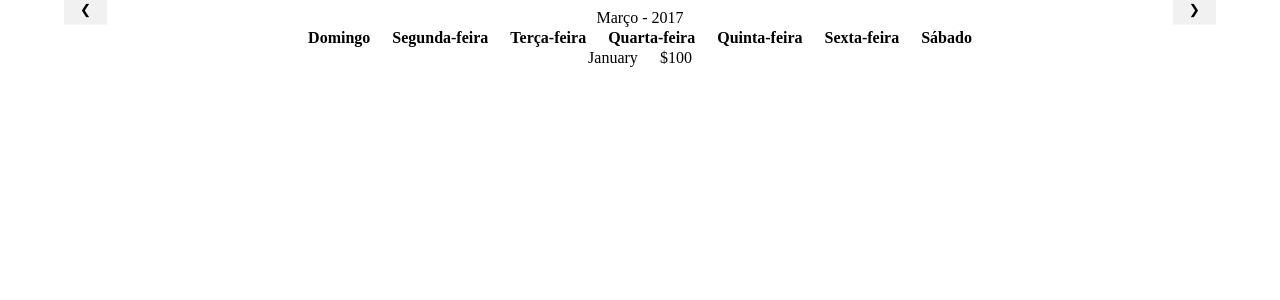
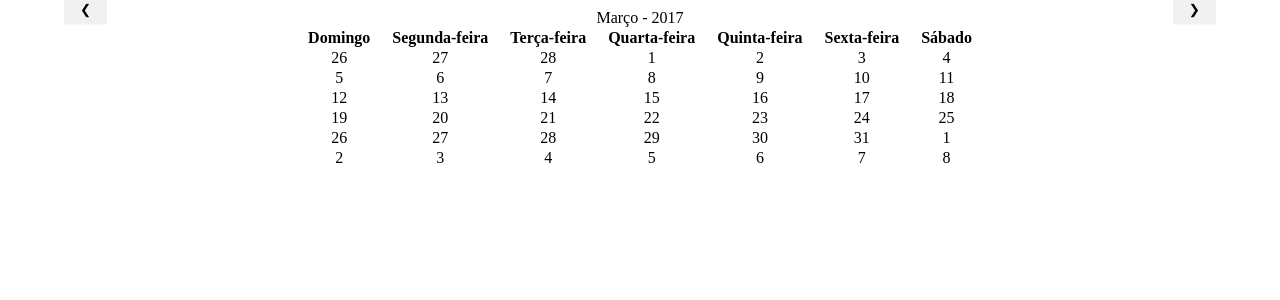
Before and after one commit to TreinoeDieta/Website, a Jekyll site: the page calendario/index.html, which Jekyll copies as it is, in a window 1280 px wide. Shown: the top 300 px of the page. Built offline with Jekyll 4.4.1, drawn with Linux system fonts in a browser that asks for light colours.

Commit message:
Update index.html

```diff
--- a/calendario/index.html
+++ b/calendario/index.html
@@ -32,11 +32,59 @@ table, th, td {
     <th>Sexta-feira</th>
     <th>Sábado</th>
     </tr>
-</table>
-<table align="center">
   <tr>
-    <td>January</td>
-    <td>$100</td>
+    <td>26</td>
+    <td>27</td>
+    <td>28</td>
+    <td>1</td>
+    <td>2</td>
+    <td>3</td>
+    <td>4</td>
+  </tr>
+  <tr>
+    <td>5</td>
+    <td>6</td>
+    <td>7</td>
+    <td>8</td>
+    <td>9</td>
+    <td>10</td>
+    <td>11</td>
+  </tr>
+  <tr>
+    <td>12</td>
+    <td>13</td>
+    <td>14</td>
+    <td>15</td>
+    <td>16</td>
+    <td>17</td>
+    <td>18</td>
+  </tr>
+      <tr>
+    <td>19</td>
+    <td>20</td>
+    <td>21</td>
+    <td>22</td>
+    <td>23</td>
+    <td>24</td>
+    <td>25</td>
+  </tr>
+      <tr>
+    <td>26</td>
+    <td>27</td>
+    <td>28</td>
+    <td>29</td>
+    <td>30</td>
+    <td>31</td>
+    <td>1</td>
+  </tr>
+    <tr>
+    <td>2</td>
+    <td>3</td>
+    <td>4</td>
+    <td>5</td>
+    <td>6</td>
+    <td>7</td>
+    <td>8</td>
   </tr>
 </table>
     </div></div>
```
